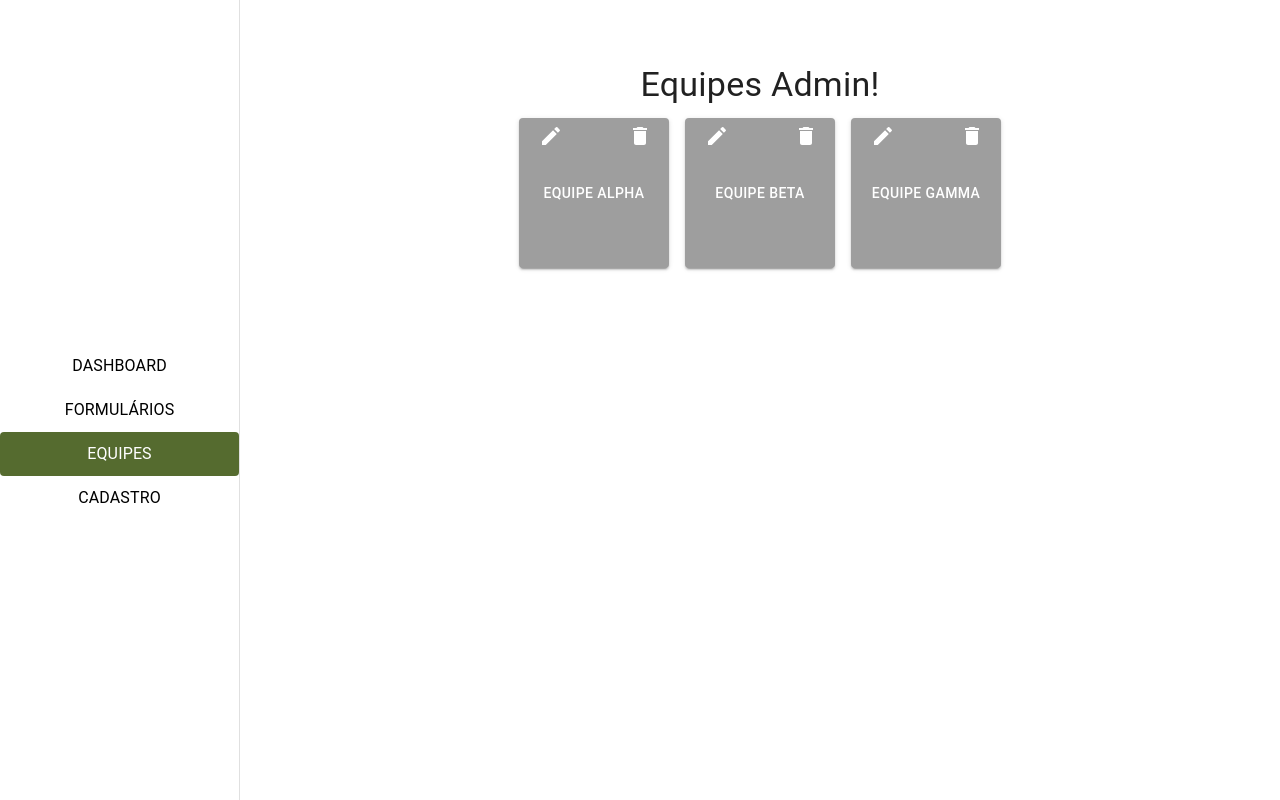
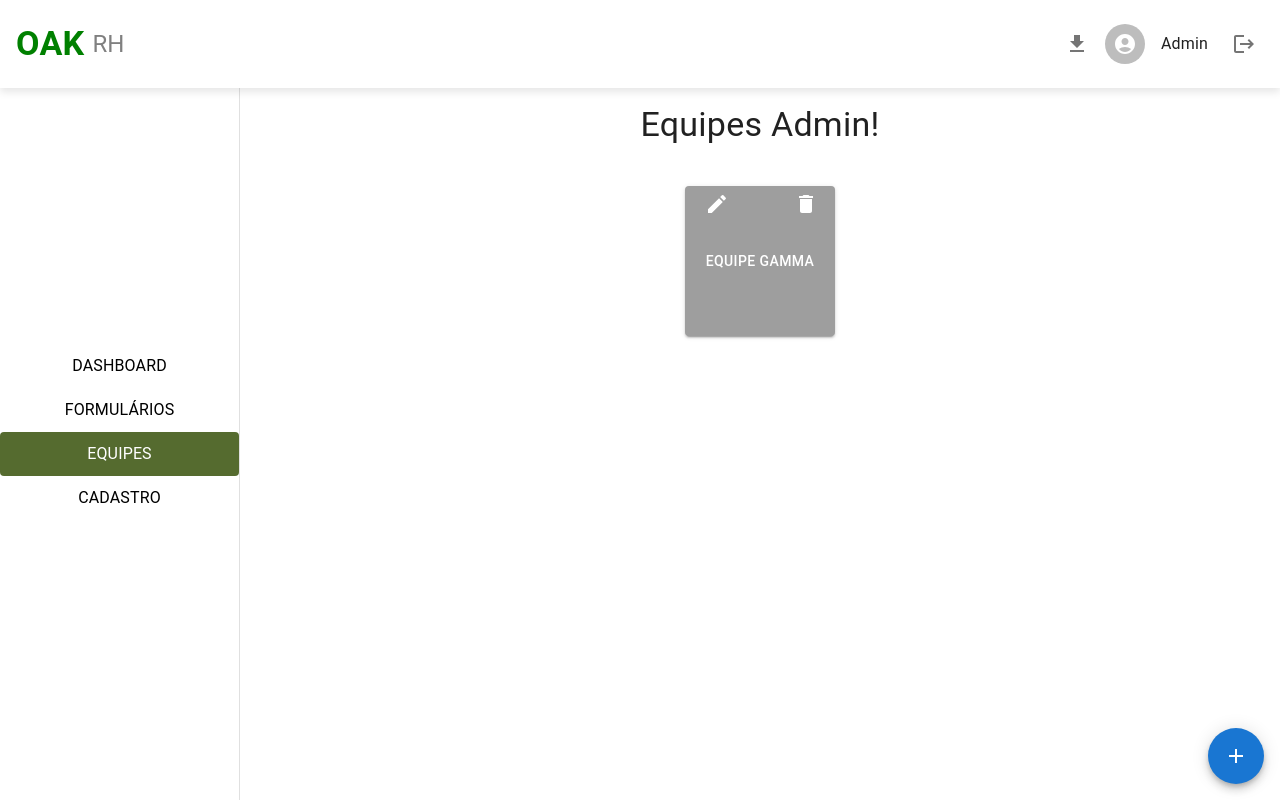
Before and after one commit to Phoenix-Team-Fatec/OAK-RH, a React (Vite) app in the folder frontend/: page /equipesAdmin in a window 1280 px wide. Built offline with nearby package versions, Linux system fonts and the light colour scheme; sample sign-in values are in the browser's storage.

Commit message:
Excluir e cadastrar equipes

```diff
--- a/frontend/src/components/EquipesAdmin/equipeAdmin.tsx
+++ b/frontend/src/components/EquipesAdmin/equipeAdmin.tsx
@@ -1,29 +1,12 @@
 import React, { useState } from 'react';
-import { Typography, Box, Button, Modal } from '@mui/material';
+import { Typography, Box, Button, Modal, TextField, Fab } from '@mui/material';
+import { Delete, Edit, Add } from '@mui/icons-material';
 import Sidebar from '../SideBar/sidebar';
 import TeamMembers from '../TeamMembers/TeamMembers';
-import { Delete, Edit } from '@mui/icons-material';
-import './EquipeAdmin.css'; // Importa o arquivo CSS
-import ConfirmDeleteModal from '../ConfirmDeleteModal/ConfirmDeleteModalTeam';
-import EditMemberModal from '../EditMemberModal/EditMemberModal';
+import './EquipeAdmin.css';
+import TopMenu from '../Menu/menu';
 
-const teams = [
-  {
-    name: 'Equipe Alpha',
-    members: [
-      { name: 'Raquel Simões', role: 'Líder' },
-      { name: 'Katia Silva', role: 'Liderado' },
-      { name: 'Matheus Santos', role: 'Líder' },
-      { name: 'Vinicius Masanori', role: 'Liderado' },
-    ],
-  },
-  {
-    name: 'Equipe Beta',
-    members: [
-      { name: 'Matheus Santos', role: 'Líder' },
-      { name: 'Vinicius Masanori', role: 'Liderado' },
-    ],
-  },
+const initialTeams = [
   {
     name: 'Equipe Gamma',
     members: [
@@ -36,11 +19,14 @@ const teams = [
 ];
 
 function EquipeAdmin() {
+  const [teams, setTeams] = useState(initialTeams);
   const [selectedTeam, setSelectedTeam] = useState(null);
   const [open, setOpen] = useState(false);
-  const [openEditModal, setOpenEditModal] = useState(false); // Estado para abrir modal de edição
-  const [openDeleteModal, setOpenDeleteModal] = useState(false); // Estado para abrir modal de exclusão
-  const [selectedMember, setSelectedMember] = useState(null); // Membro selecionado para editar ou excluir
+  const [openEditModal, setOpenEditModal] = useState(false); // Modal para editar equipe
+  const [openDeleteModal, setOpenDeleteModal] = useState(false); // Modal para excluir equipe
+  const [openAddModal, setOpenAddModal] = useState(false); // Modal para adicionar equipe
+  const [newTeamName, setNewTeamName] = useState(''); // Novo nome da equipe
+  const [selectedMember, setSelectedMember] = useState(null); // Membro selecionado
 
   const handleOpen = (team) => {
     setSelectedTeam(team);
@@ -49,30 +35,40 @@ function EquipeAdmin() {
 
   const handleClose = () => {
     setOpen(false);
+  };
+
+  const handleEdit = (team) => {
+    setSelectedTeam(team);
+    setOpenEditModal(true);
+  };
+
+  const handleDelete = (team) => {
+    setSelectedTeam(team);
+    setOpenDeleteModal(true);
+  };
+
+  const handleSaveEdit = () => {
+    setTeams(teams.map(t => t === selectedTeam ? { ...t, name: newTeamName } : t));
     setOpenEditModal(false);
+  };
+
+  const handleConfirmDelete = () => {
+    setTeams(teams.filter(t => t !== selectedTeam));
     setOpenDeleteModal(false);
   };
 
-  // Função para abrir o modal de edição de um membro
-  const handleEdit = (member) => {
-    setSelectedMember(member);
-    setOpenEditModal(true);
-  };
-
-  // Função para abrir o modal de exclusão de um membro
-  const handleDelete = (member) => {
-    setSelectedMember(member);
-    setOpenDeleteModal(true);
+  const handleAddTeam = () => {
+    setTeams([...teams, { name: newTeamName, members: [] }]);
+    setOpenAddModal(false);
+    setNewTeamName('');
   };
 
   return (
     <Box sx={{ display: 'flex' }}>
-      {/* Sidebar fixa */}
       <Sidebar />
-
-      {/* Conteúdo da página */}
+      <TopMenu />
       <Box sx={{ flexGrow: 1, mt: 8, display: 'flex', flexDirection: 'column', alignItems: 'center' }}>
-        <Typography variant="h4" gutterBottom>Equipes Admin!</Typography>
+        <Typography sx={{ margin: 5 }} variant="h4" gutterBottom>Equipes Admin!</Typography>
 
         {/* Lista de Equipes */}
         <Box sx={{ display: 'flex', flexWrap: 'wrap', gap: 2, mb: 4 }}>
@@ -97,17 +93,60 @@ function EquipeAdmin() {
                 {team.name}
               </Button>
 
-              {/* Botões de Excluir e Editar */}
-              <Box sx={{ position: 'absolute', top: 0, display:'flex', gap:"25px"}}>
-                <Button onClick={() => handleEdit(team.members[0])} sx={{color:"white"}}><Edit /></Button>
-                <Button onClick={() => handleDelete(team.members[0])} sx={{color:"white"}}><Delete /></Button>
+              <Box sx={{ position: 'absolute', top: 0, display: 'flex', gap: '25px' }}>
+                <Button onClick={() => handleEdit(team)} sx={{ color: 'white' }}><Edit /></Button>
+                <Button onClick={() => handleDelete(team)} sx={{ color: 'white' }}><Delete /></Button>
               </Box>
             </Box>
           ))}
-
         </Box>
 
-        {/* Modal para exibir os membros da equipe */}
+        {/* Modal para adicionar equipe */}
+        <Modal
+          open={openAddModal}
+          onClose={() => setOpenAddModal(false)}
+        >
+          <Box sx={{ ...modalStyles }}>
+            <Typography variant="h6">Adicionar Nova Equipe</Typography>
+            <TextField
+              label="Nome da Equipe"
+              fullWidth
+              value={newTeamName}
+              onChange={(e) => setNewTeamName(e.target.value)}
+            />
+            <Button variant="contained" sx={{ mt: 2 }} onClick={handleAddTeam}>Adicionar</Button>
+          </Box>
+        </Modal>
+
+        {/* Modal para editar equipe */}
+        <Modal
+          open={openEditModal}
+          onClose={() => setOpenEditModal(false)}
+        >
+          <Box sx={{ ...modalStyles }}>
+            <Typography variant="h6">Editar Nome da Equipe</Typography>
+            <TextField
+              label="Novo Nome"
+              fullWidth
+              value={newTeamName}
+              onChange={(e) => setNewTeamName(e.target.value)}
+            />
+            <Button variant="contained" sx={{ mt: 2 }} onClick={handleSaveEdit}>Salvar</Button>
+          </Box>
+        </Modal>
+
+        {/* Modal para confirmar exclusão */}
+        <Modal
+          open={openDeleteModal}
+          onClose={() => setOpenDeleteModal(false)}
+        >
+          <Box sx={{ ...modalStyles }}>
+            <Typography variant="h6">Tem certeza que deseja excluir a equipe?</Typography>
+            <Button variant="contained" sx={{ mt: 2 }} onClick={handleConfirmDelete}>Excluir</Button>
+          </Box>
+        </Modal>
+
+        {/* Modal para exibir membros da equipe */}
         <Modal
           open={open}
           onClose={handleClose}
@@ -115,38 +154,45 @@ function EquipeAdmin() {
           aria-describedby="team-members-list"
           sx={{ backdropFilter: 'blur(8px)', bgcolor: 'rgba(0, 0, 0, 0.5)' }}
         >
-          <Box
-            sx={{
-              position: 'absolute',
-              top: '50%',
-              left: '50%',
-              transform: 'translate(-50%, -50%)',
-              bgcolor: 'background.paper',
-              boxShadow: 24,
-              p: 4,
-              borderRadius: 2,
-              backdropFilter: 'blur(5px)',
-              opacity: 0.9,
-            }}
-          >
+          <Box sx={{ ...modalStyles }}>
             {selectedTeam ? (
               <>
                 <Typography id="team-members-modal" variant="h5" gutterBottom>
                   {selectedTeam.name} - Membros
                 </Typography>
                 <TeamMembers members={selectedTeam.members} />
-                <Button sx={{ mt: 2 }} variant="contained" onClick={handleClose} id="Fechar">
-                  Fechar
-                </Button>
+                <Button sx={{ mt: 2 }} variant="contained" onClick={handleClose}>Fechar</Button>
               </>
             ) : (
               <Typography variant="h6">Nenhuma equipe selecionada</Typography>
             )}
           </Box>
         </Modal>
+
+        {/* Botão flutuante para adicionar nova equipe */}
+        <Fab
+          color="primary"
+          sx={{ position: 'fixed', bottom: 16, right: 16 }}
+          onClick={() => setOpenAddModal(true)}
+        >
+          <Add />
+        </Fab>
       </Box>
     </Box>
   );
 };
 
+const modalStyles = {
+  position: 'absolute',
+  top: '50%',
+  left: '50%',
+  transform: 'translate(-50%, -50%)',
+  bgcolor: 'background.paper',
+  boxShadow: 24,
+  p: 4,
+  borderRadius: 2,
+  backdropFilter: 'blur(5px)',
+  opacity: 0.9,
+};
+
 export default EquipeAdmin;
```
